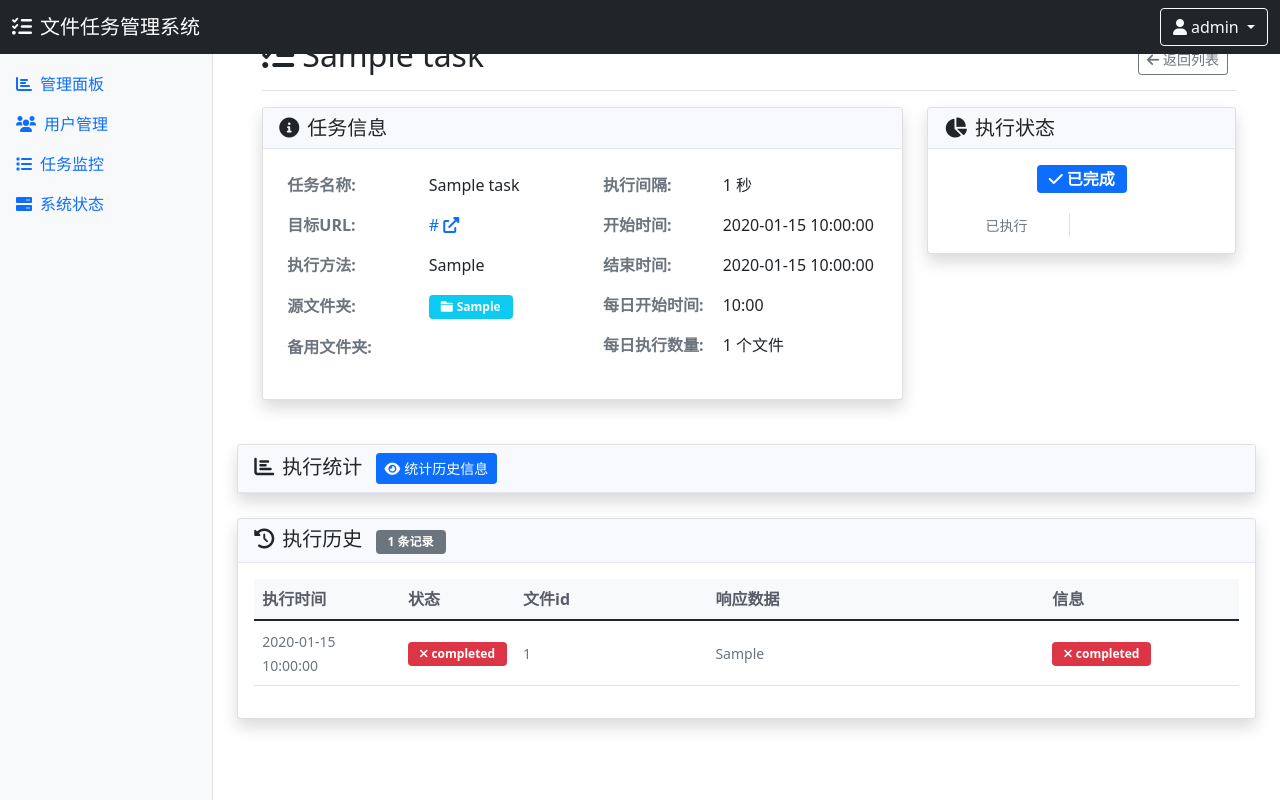
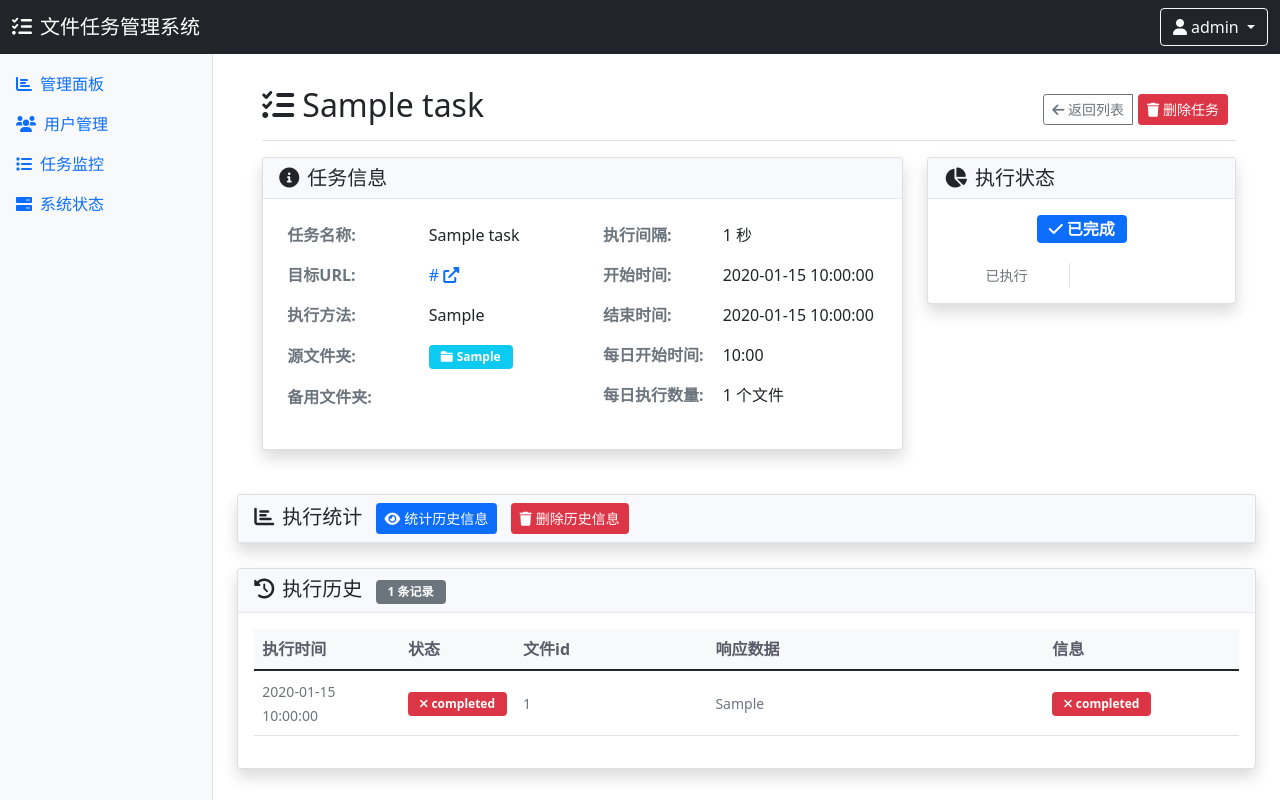
Before and after one commit to helihua1/file_task_manager, a Flask app: page /user/tasks/1 in a window 1280 px wide. Run offline with Flask 3, Linux system fonts and the light colour scheme; a user stored in the database is signed in; tables that the repository leaves empty hold one stand-in row (values such as "Sample post").

Commit message:
增加文件，历史记录，任务的删除按钮

```diff
--- a/app/models/task_execution.py
+++ b/app/models/task_execution.py
@@ -17,7 +17,7 @@ class TaskExecution(db.Model):
     # [1-4.1.1] 执行记录基本字段
     id = db.Column(db.Integer, primary_key=True, comment='执行记录ID主键')
     task_id = db.Column(db.Integer, db.ForeignKey('tasks.id'), nullable=False, comment='所属任务ID')
-    file_id = db.Column(db.Integer, db.ForeignKey('files.id'), nullable=False, comment='执行的文件ID')
+    file_id = db.Column(db.Integer, nullable=False, comment='执行的文件ID（历史记录，无外键约束）')
     execution_time = db.Column(db.DateTime, default=datetime.utcnow, comment='执行时间')
 
     # [1-4.1.2] 执行结果字段
--- a/app/templates/base.html
+++ b/app/templates/base.html
@@ -38,6 +38,11 @@
         .main-content {
             margin-left: 5px;
             padding: 20px;
+            padding-top: 70px;
+        }
+
+        main.col-12 {
+            padding-top: 70px;
         }
 
         .status-badge {
--- a/app/templates/user/files.html
+++ b/app/templates/user/files.html
@@ -1,3 +1,4 @@
+
 <!DOCTYPE html>
 <html lang="zh-CN">
 <head>
@@ -50,8 +51,13 @@
           <button class="btn primary" type="submit">应用筛选</button>
           <a class="btn" href="{{ url_for('user.upload_files') }}">上传文件</a>
         </form>
+            <!-- 删除已执行文件 -->
+        <form method="post" action="{{ url_for('user.delete_executed_files') }}" onsubmit="return confirm('确认删除所有已执行的文件吗？此操作不可恢复！');">
+          <button class="btn danger" type="submit">删除已执行文件</button>
+        </form>
       </div>
     </div>
+
 
     {% if folders_data %}
       {% for folder_name, folder_info in folders_data.items() %}
--- a/app/templates/user/task_detail.html
+++ b/app/templates/user/task_detail.html
@@ -31,6 +31,13 @@
                     </button>
                 </form>
             {% endif %}
+
+            <!-- 删除任务按钮 -->
+            <form method="post" action="{{ url_for('user.delete_task', task_id=task.id) }}" class="d-inline" onsubmit="return confirm('确认删除任务？此操作不可恢复！');">
+                <button class="btn btn-sm btn-danger" type="submit">
+                    <i class="fas fa-trash"></i> 删除任务
+                </button>
+            </form>
         </div>
     </div>
 </div>
@@ -195,6 +202,10 @@
                     data-bs-toggle="collapse" data-bs-target="#statsCollapse"
                     aria-expanded="false" aria-controls="statsCollapse">
                 <i class="fas fa-eye me-1"></i>统计历史信息
+            </button>
+            <button id="deleteHistoryBtn" class="btn btn-sm btn-danger ms-2" type="button"
+                    data-task-id="{{ task.id }}">
+                <i class="fas fa-trash me-1"></i>删除历史信息
             </button>
         </h5>
     </div>
@@ -502,5 +513,45 @@ function escapeHtml(text) {
     return String(text).replace(/[&<>"']/g, m => map[m]);
 }
 
+// ====== 删除任务历史记录 ======
+document.getElementById('deleteHistoryBtn').addEventListener('click', function() {
+    if (!confirm('确认删除该任务的所有历史执行记录吗？此操作不可恢复！')) {
+        return;
+    }
+
+    // 显示加载状态
+    const deleteBtn = this;
+    const originalHtml = deleteBtn.innerHTML;
+    deleteBtn.disabled = true;
+    deleteBtn.innerHTML = '<i class="fas fa-spinner fa-spin me-1"></i>删除中...';
+
+    // 发送删除请求
+    fetch('{{ url_for("user.delete_task_history", task_id=task.id) }}', {
+        method: 'POST',
+        headers: {
+            'Content-Type': 'application/json',
+        }
+    })
+    .then(response => response.json())
+    .then(data => {
+        if (data.success) {
+            // 删除成功，刷新页面
+            alert('历史记录删除成功！');
+            location.reload();
+        } else {
+            // 删除失败
+            alert('删除失败: ' + (data.message || '未知错误'));
+            deleteBtn.disabled = false;
+            deleteBtn.innerHTML = originalHtml;
+        }
+    })
+    .catch(error => {
+        console.error('删除历史记录失败:', error);
+        alert('删除失败，请稍后重试');
+        deleteBtn.disabled = false;
+        deleteBtn.innerHTML = originalHtml;
+    });
+});
+
 </script>
 {% endblock %}
--- a/app/views/user.py
+++ b/app/views/user.py
@@ -314,6 +314,68 @@ def delete_file(file_id):
 
     return redirect(url_for('user.file_list'))
 
+@user.route('/files/delete_executed', methods=['POST'])
+@login_required
+def delete_executed_files():
+    """
+    [2-5] 删除所有已执行文件
+    删除数据库中当前用户所有已执行文件的记录，并删除所有executed文件夹中的物理文件
+    """
+    try:
+        deleted_count = 0
+        file_count = 0
+
+        # 1. 删除数据库中所有已执行的文件记录
+        executed_files = File.query.filter_by(
+            user_id=current_user.id,
+            is_executed=True
+        ).all()
+
+        for file_record in executed_files:
+            try:
+                # 删除物理文件（如果存在）
+                if os.path.exists(file_record.file_path):
+                    os.remove(file_record.file_path)
+                    file_count += 1
+
+                # 删除数据库记录
+                db.session.delete(file_record)
+                deleted_count += 1
+            except Exception as e:
+                current_app.logger.error(f"删除文件失败: {file_record.file_path}, 错误: {str(e)}")
+
+        # 2. 遍历用户目录，删除所有executed文件夹中的文件
+        user_dir = os.path.join(current_app.config['UPLOAD_FOLDER'], str(current_user.id))
+        if os.path.exists(user_dir):
+            # 遍历用户目录下的所有文件夹
+            for item in os.listdir(user_dir):
+                item_path = os.path.join(user_dir, item)
+                if os.path.isdir(item_path):
+                    # 检查是否有executed子文件夹
+                    executed_folder = os.path.join(item_path, 'executed')
+                    if os.path.exists(executed_folder) and os.path.isdir(executed_folder):
+                        # 删除executed文件夹中的所有文件
+                        for filename in os.listdir(executed_folder):
+                            file_path = os.path.join(executed_folder, filename)
+                            try:
+                                if os.path.isfile(file_path):
+                                    os.remove(file_path)
+                                    file_count += 1
+                            except Exception as e:
+                                current_app.logger.error(f"删除物理文件失败: {file_path}, 错误: {str(e)}")
+
+        # 提交数据库事务
+        db.session.commit()
+
+        flash(f'成功删除 {deleted_count} 条数据库记录和 {file_count} 个物理文件', 'success')
+
+    except Exception as e:
+        db.session.rollback()
+        flash(f'删除已执行文件失败: {str(e)}', 'error')
+        current_app.logger.error(f"删除已执行文件失败: {str(e)}")
+
+    return redirect(url_for('user.file_list'))
+
 @user.route('/tasks')
 @login_required
 def task_list():
@@ -567,6 +629,37 @@ def get_task_stats(task_id):
         'data': url_stats
     })
 
+@user.route('/tasks/<int:task_id>/delete_history', methods=['POST'])
+@login_required
+def delete_task_history(task_id):
+    """
+    [3-3.4] 删除任务的所有历史执行记录
+    删除指定任务在 task_executions 表中的所有数据
+    """
+    task = Task.query.filter_by(id=task_id, user_id=current_user.id).first()
+    if not task:
+        return jsonify({'success': False, 'message': '任务不存在'}), 404
+
+    try:
+        # 删除该任务的所有执行历史记录
+        deleted_count = TaskExecution.query.filter_by(task_id=task_id).delete()
+        db.session.commit()
+
+        current_app.logger.info(f"用户 {current_user.id} 删除了任务 {task_id} 的 {deleted_count} 条历史记录")
+
+        return jsonify({
+            'success': True,
+            'message': f'成功删除 {deleted_count} 条历史记录',
+            'deleted_count': deleted_count
+        })
+    except Exception as e:
+        db.session.rollback()
+        current_app.logger.error(f"删除任务历史记录失败: {str(e)}")
+        return jsonify({
+            'success': False,
+            'message': f'删除失败: {str(e)}'
+        }), 500
+
 @user.route('/tasks/<int:task_id>/start', methods=['POST'])
 @login_required
 def start_task(task_id):
@@ -588,7 +681,7 @@ def start_task(task_id):
         task_scheduler.add_task_job(task)
 
 
-    return redirect(url_for('user.task_detail', task_id=task_id))
+    return redirect(url_for('user.task_list'))
 
 @user.route('/tasks/<int:task_id>/pause', methods=['POST'])
 @login_required
@@ -608,7 +701,37 @@ def pause_task(task_id):
     else:
         flash('只能暂停正在运行的任务', 'warning')
 
-    return redirect(url_for('user.task_detail', task_id=task_id))
+    return redirect(url_for('user.task_list'))
+
+@user.route('/tasks/<int:task_id>/delete', methods=['POST'])
+@login_required
+def delete_task(task_id):
+    """
+    [3-6] 删除任务
+    删除tasks表中的任务记录，并自动删除task_executions中相关的执行记录
+    """
+    task = Task.query.filter_by(id=task_id, user_id=current_user.id).first()
+    if not task:
+        flash('任务不存在', 'error')
+        return redirect(url_for('user.task_list'))
+
+    task_name = task.task_name
+
+    try:
+        # 如果任务正在运行，先从调度器中移除
+        if task.status == 'running':
+            task_scheduler.remove_task_job(task_id)
+
+        # 删除任务（由于cascade='all, delete-orphan'，相关的task_executions会自动删除）
+        db.session.delete(task)
+        db.session.commit()
+
+        flash(f'任务 "{task_name}" 及其所有执行记录已成功删除', 'success')
+    except Exception as e:
+        db.session.rollback()
+        flash(f'删除任务失败: {str(e)}', 'error')
+
+    return redirect(url_for('user.task_list'))
 
 @user.route('/api/task_status/<int:task_id>')
 @login_required
```
Also changed, not shown: app/models/file.py (+5 -5 lines).
